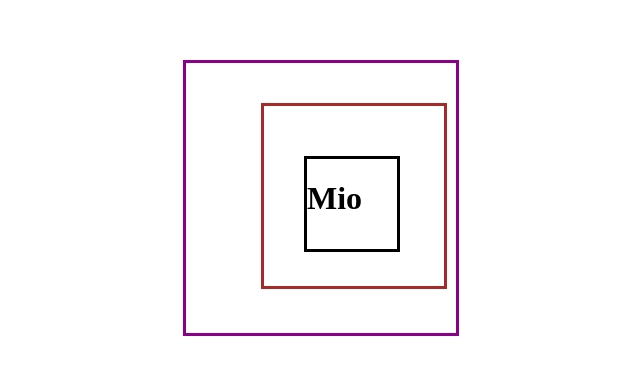
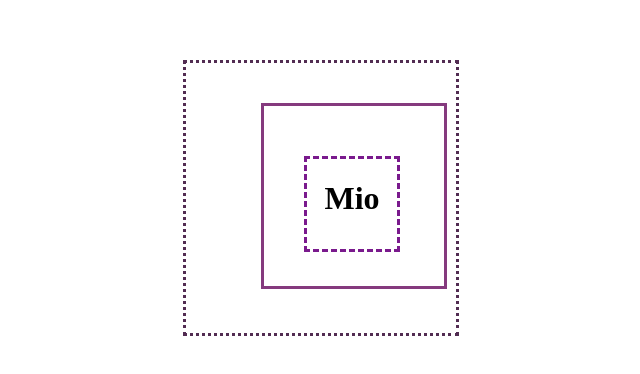
Before and after one commit to Natete-Verite/box-model, a plain HTML site: page index.html in a window 1280 px wide. Shown: the part 140-514 px from the top of the page, without its empty margins (125-765 px from the left). Drawn offline with Linux system fonts and the light colour scheme.

Commit message:
Added canges to my Box Model work

```diff
--- a/styles.css
+++ b/styles.css
@@ -1,22 +1,25 @@
 .bottom{
-    border:  solid ;
-    border-color: black;
+    border: dashed ;
+    border-color: rgb(122, 26, 141);
     width: 90px;
     height: 90px;
     margin: 50px 0px 25px 40px;
     }
     .middle{
         border: solid;
-        border-color: brown;
+        border-color: rgb(133, 58, 126);
         width: 180px;
         height: 180px;
         margin: 40px 25px 50px 75px;
     }
     .top{
-        border: solid;
-        border-color: darkmagenta;
+        border: dotted;
+        border-color: rgb(82, 44, 82);
         width: 270px;
         height: 270px;
         margin-left: 300px;
          margin-top: 200px;
     }
+ h1{
+     text-align: center;
+ }
```
